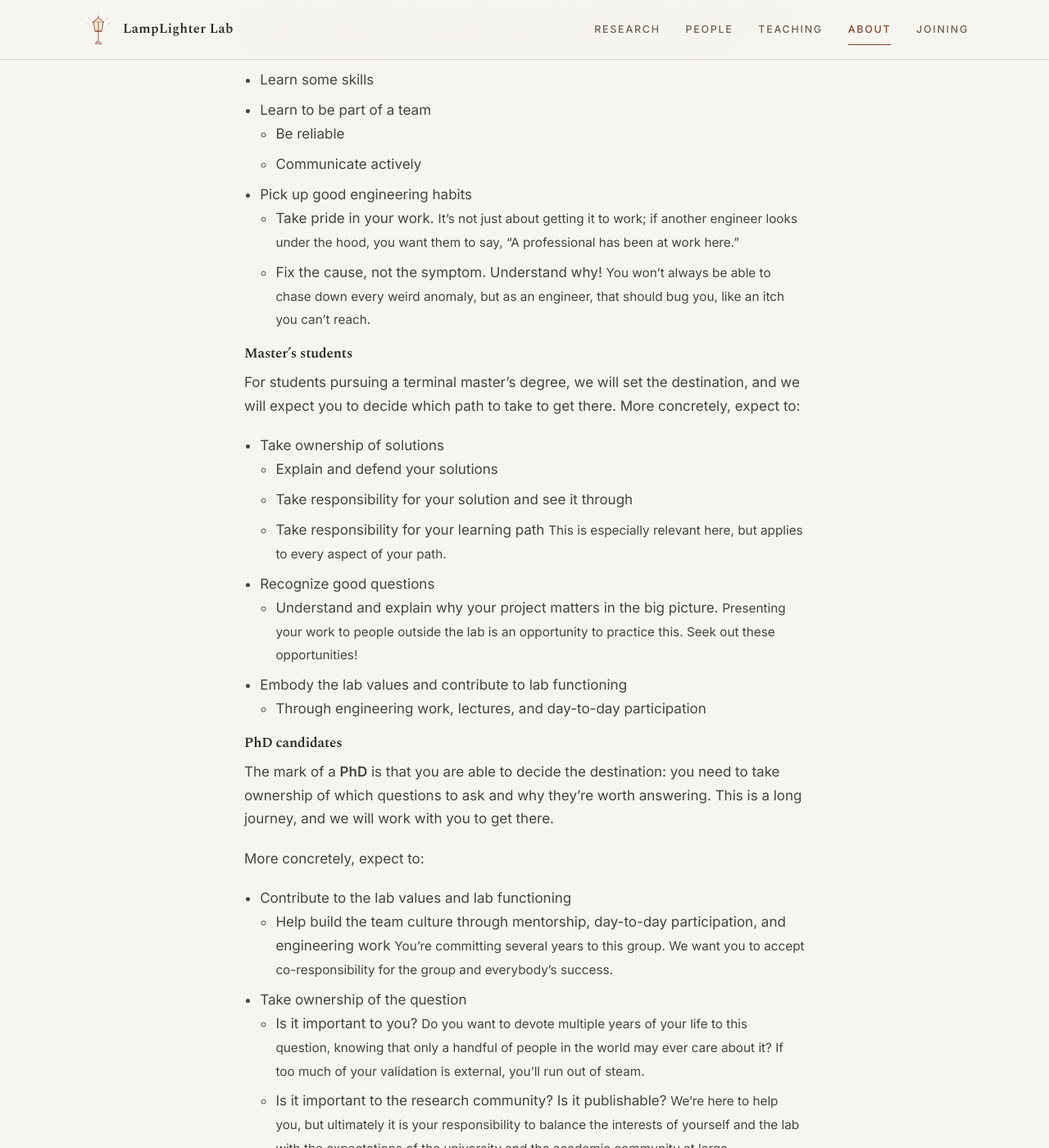
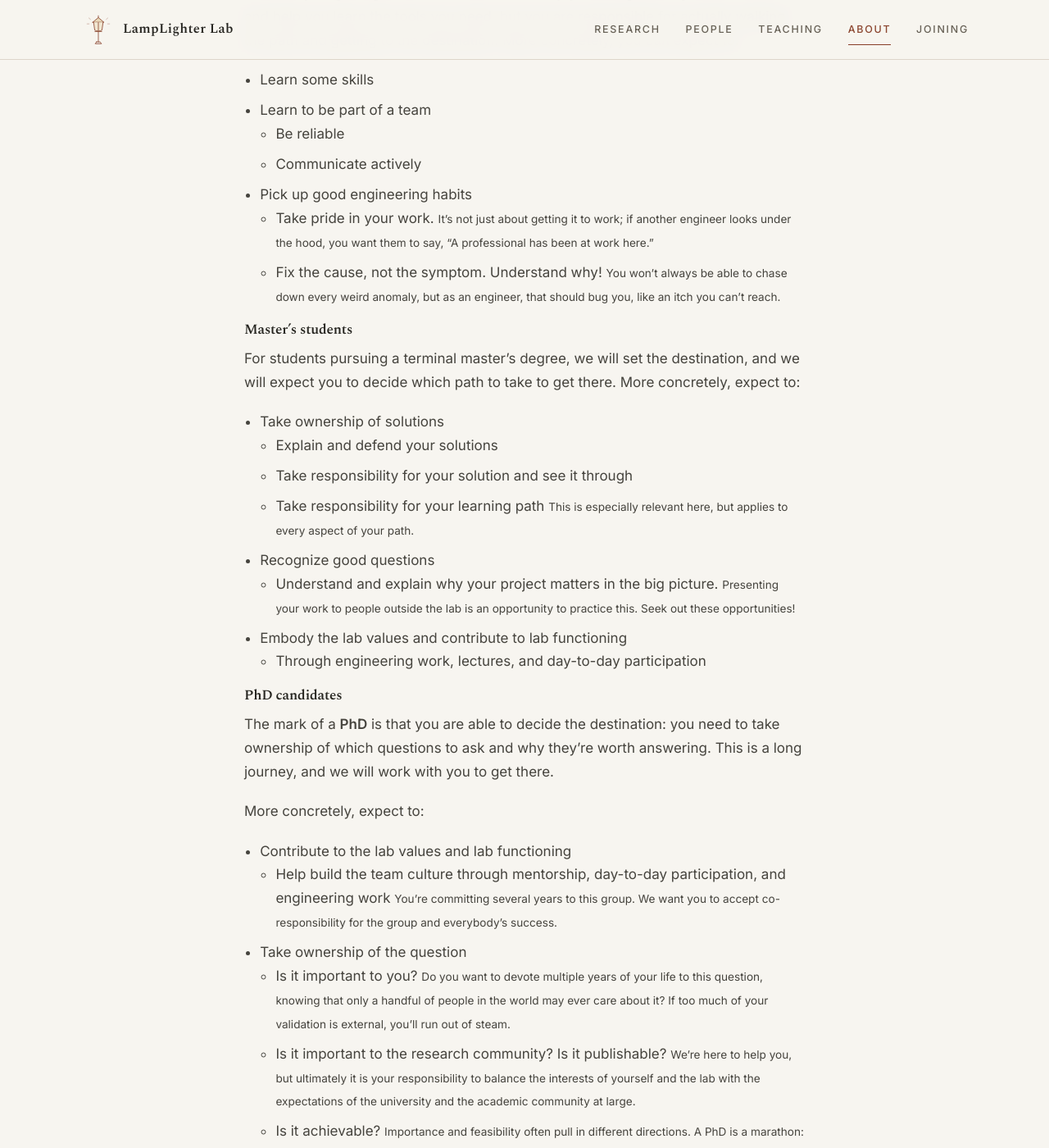
Before and after one commit to LampLighterLab/website, a Jekyll site: the page built from about.md, in a window 1280 px wide and 1400 px high, scrolled down 1334 px. Shown: the whole window at 82% size. Built offline with Jekyll 4.4.1, drawn with Linux system fonts in a browser that asks for light colours.

Commit message:
smaller subtext

```diff
--- a/_sass/_base.scss
+++ b/_sass/_base.scss
@@ -351,7 +351,7 @@ code {
 .alumni-list { list-style: none; padding: 0; margin: 0; }
 .alumni-list li { padding-block: 0.35rem; font-family: var(--font-display); font-size: 1.15rem; color: var(--cream); }
 
-.text-small { font-size: 0.9em; }
+.text-small { font-size: 0.8em; }
 
 .prose { max-width: var(--measure); overflow-wrap: break-word; }
 .prose > :first-child { margin-top: 0; }
```
